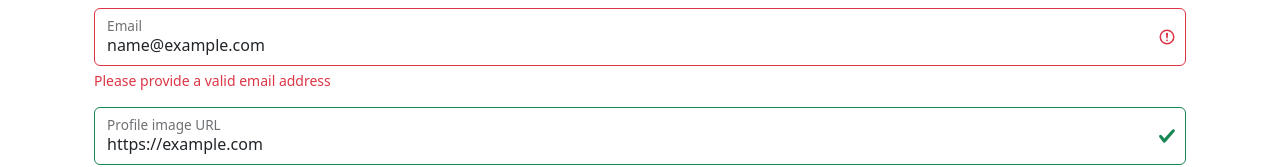
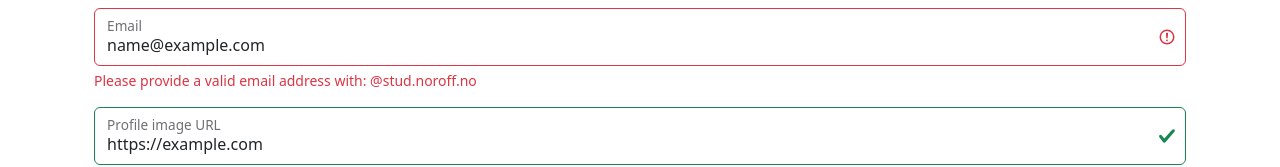
Before and after one commit to adrianBrands/projcet-exam-2, a React (Create React App) app: page /register in a window 1280 px wide. Both pictures are taken after typing "Sample", "name@example.com", "https://example.com", "Sample123" into the empty fields and a click on the button "Register". Shown: the part 337-504 px from the top of the page. Built offline with nearby package versions, Linux system fonts and the light colour scheme.

Commit message:
added help text to register email validation

```diff
--- a/src/components/forms/Register.jsx
+++ b/src/components/forms/Register.jsx
@@ -91,7 +91,7 @@ export default function RegisterUser() {
                   isValid={touched.email && !errors.email}
                   isInvalid={!!errors.email}
                 />
-                <Form.Control.Feedback type="invalid">Please provide a valid email address</Form.Control.Feedback>
+                <Form.Control.Feedback type="invalid">Please provide a valid email address with: @stud.noroff.no</Form.Control.Feedback>
               </FloatingLabel>
             </Form.Group>
             <Form.Group>
--- a/src/utilities/constants.jsx
+++ b/src/utilities/constants.jsx
@@ -1,5 +1,3 @@
-
-
 export const baseURL = "https://api.noroff.dev/api/v1/holidaze";
 export const venuesURL = baseURL + "/venues";
 export const authRegisterURL = baseURL + "/auth/register";
```
